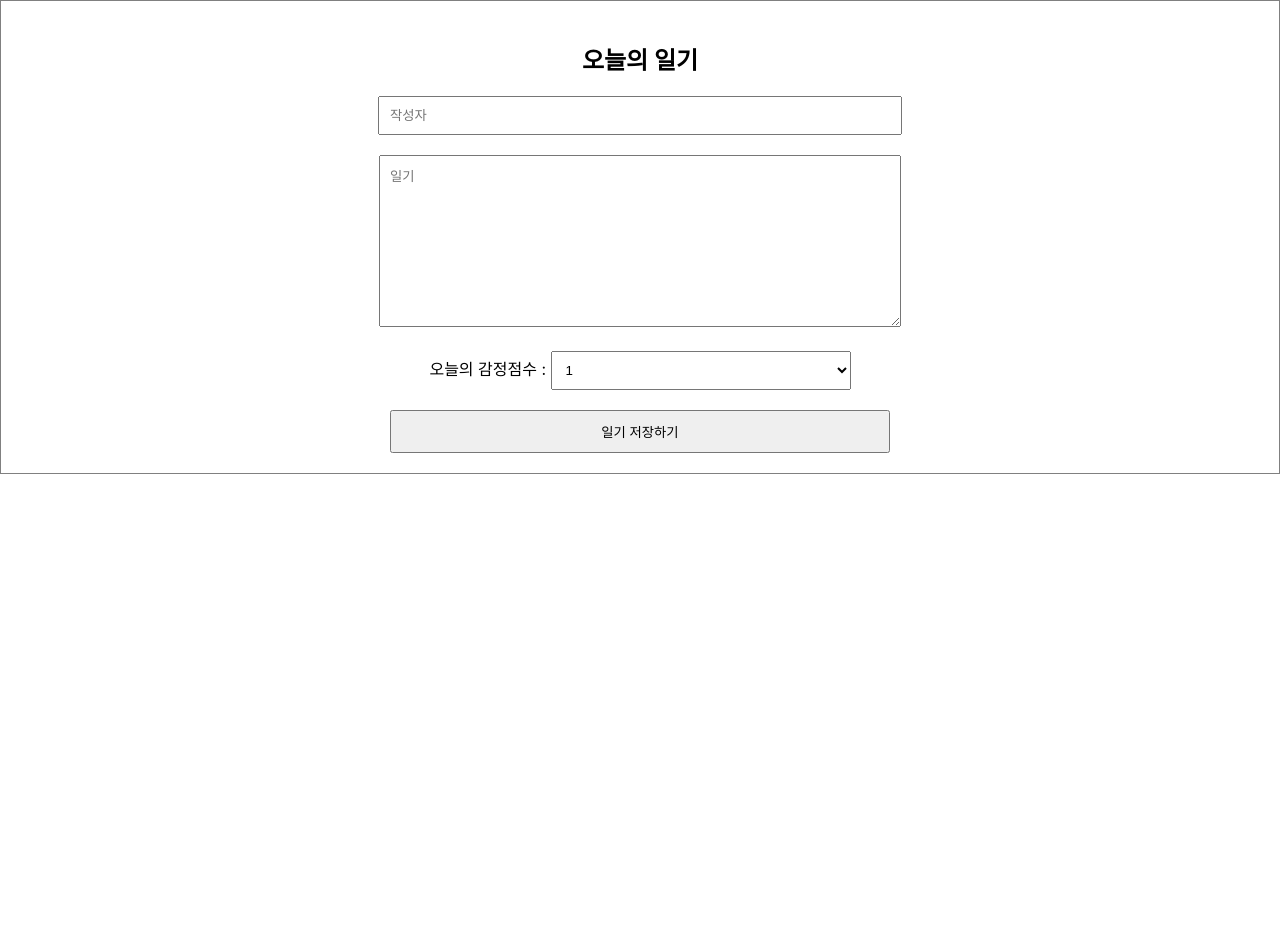
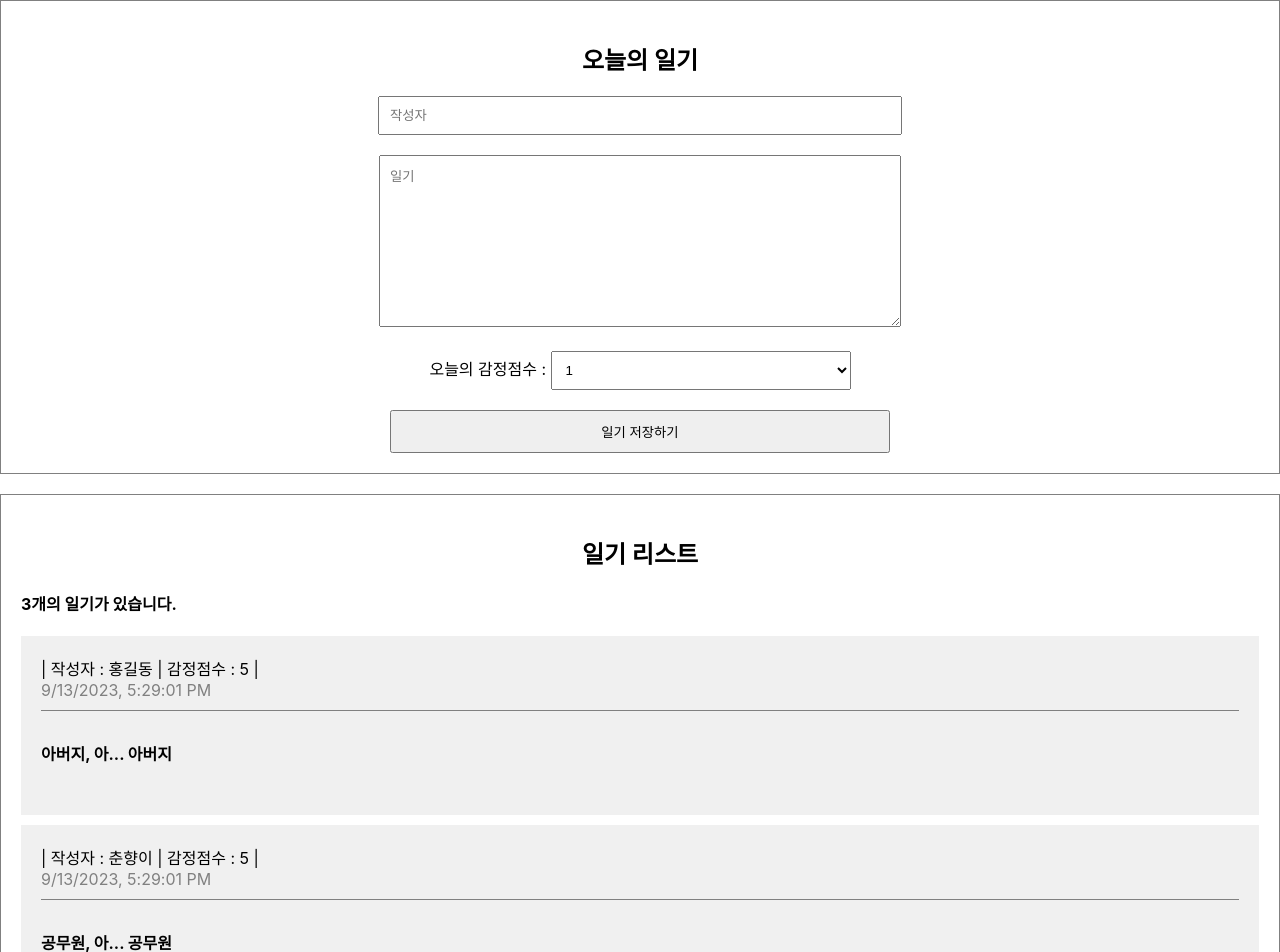
Before and after one commit to sigmadream/application-react-diary1, a React (Create React App) app: page / in a window 1280 px wide. Shown: the top 952 px of the page. Before the commit the page ends 800 px from the top, so only its background shows below. Built offline with nearby package versions, Linux system fonts and the light colour scheme.

Commit message:
feat: 일기 목록

```diff
--- a/src/App.css
+++ b/src/App.css
@@ -35,3 +35,46 @@ textarea {
   padding: 10px;
   cursor: pointer;
 }
+
+/* List  */
+
+.DiaryList {
+  border: 1px solid gray;
+  padding: 20px;
+  margin-top: 20px;
+}
+
+.DiaryList h2 {
+  text-align: center;
+}
+
+/* ITEM */
+
+.DiaryItem {
+  background-color: rgb(240, 240, 240);
+  margin-bottom: 10px;
+  padding: 20px;
+}
+
+.DiaryItem span {
+  margin-right: 10px;
+}
+
+.DiaryItem .info {
+  border-bottom: 1px solid gray;
+  padding-bottom: 10px;
+  margin-bottom: 10px;
+}
+.DiaryItem .date {
+  color: gray;
+}
+
+.DiaryItem .content {
+  margin-bottom: 30px;
+  margin-top: 30px;
+  font-weight: bold;
+}
+
+.DiaryItem textarea {
+  padding: 10px;
+}
--- a/src/App.js
+++ b/src/App.js
@@ -1,10 +1,36 @@
 import "./App.css";
 import DiaryEditor from "./DiaryEditor";
+import DiaryList from "./DiaryList";
+
+const dummyList = [
+  {
+    id: 1,
+    author: "홍길동",
+    content: "아버지, 아... 아버지",
+    emotion: 5,
+    created_date: new Date().getTime(),
+  },
+  {
+    id: 2,
+    author: "춘향이",
+    content: "공무원, 아... 공무원",
+    emotion: 5,
+    created_date: new Date().getTime(),
+  },
+  {
+    id: 3,
+    author: "심청이",
+    content: "저는 물이 싫어요",
+    emotion: 5,
+    created_date: new Date().getTime(),
+  },
+];
 
 function App() {
   return (
     <div className="App">
       <DiaryEditor />
+      <DiaryList diaryList={dummyList} />
     </div>
   );
 }
--- /dev/null
+++ b/src/DiaryItem.js
@@ -0,0 +1,16 @@
+const DiaryItem = ({ id, author, content, emotion, created_date }) => {
+  return (
+    <div className="DiaryItem">
+      <div className="info">
+        <span className="author_info">
+          | 작성자 : {author} | 감정점수 : {emotion} |
+        </span>
+        <br />
+        <span className="date">{new Date(created_date).toLocaleString()}</span>
+      </div>
+      <div className="content">{content}</div>
+    </div>
+  );
+};
+
+export default DiaryItem;
--- /dev/null
+++ b/src/DiaryList.js
@@ -0,0 +1,21 @@
+import DiaryItem from "./DiaryItem";
+
+const DiaryList = ({ diaryList }) => {
+  return (
+    <div className="DiaryList">
+      <h2>일기 리스트</h2>
+      <h4>{diaryList.length}개의 일기가 있습니다.</h4>
+      <div>
+        {diaryList.map((it) => (
+          <DiaryItem key={`diaryitem_${it.id}`} {...it} />
+        ))}
+      </div>
+    </div>
+  );
+};
+
+DiaryList.defaultProps = {
+  diaryList: [],
+};
+
+export default DiaryList;
```
Also changed, not shown: 1 other file (tests, documents, lock files or other folders).
